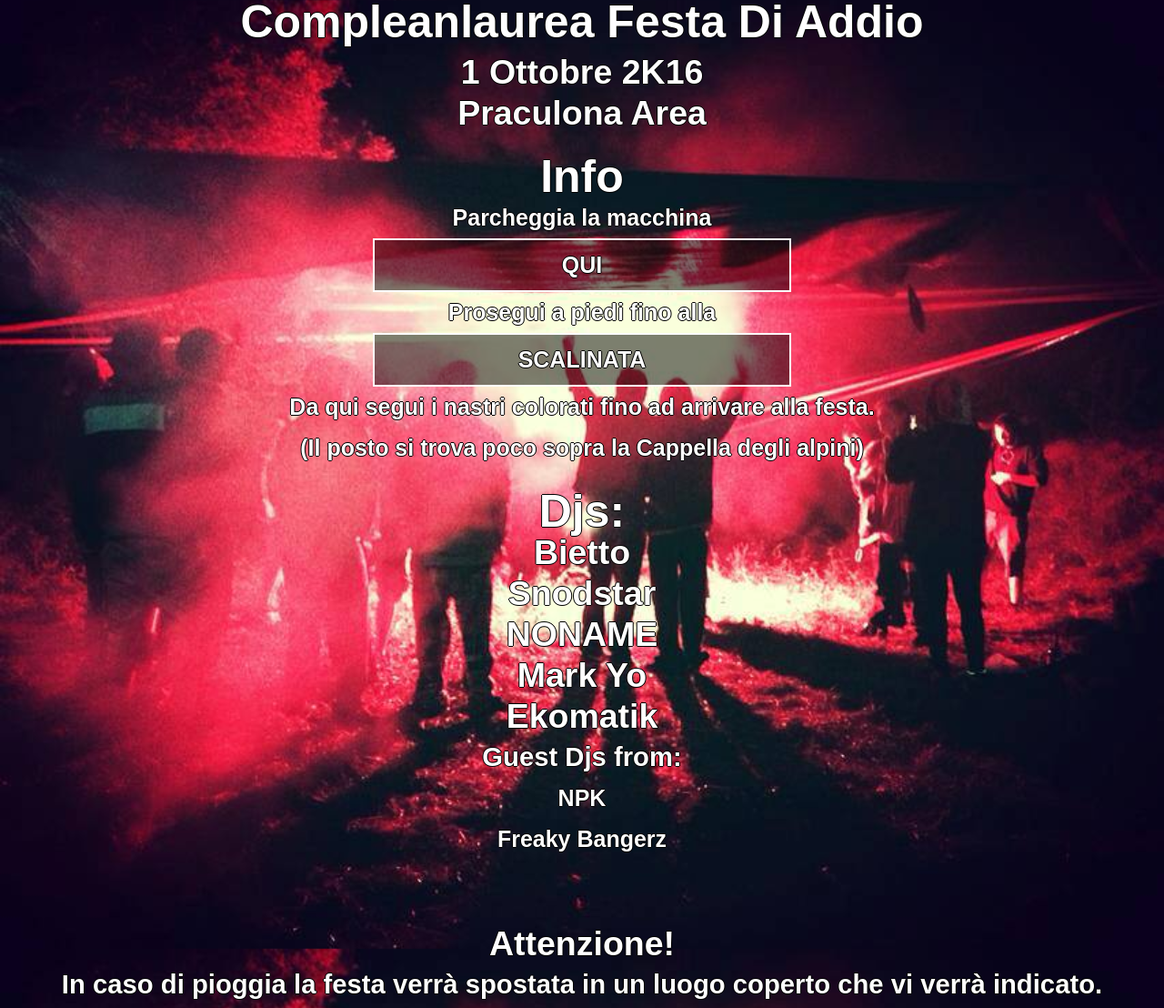
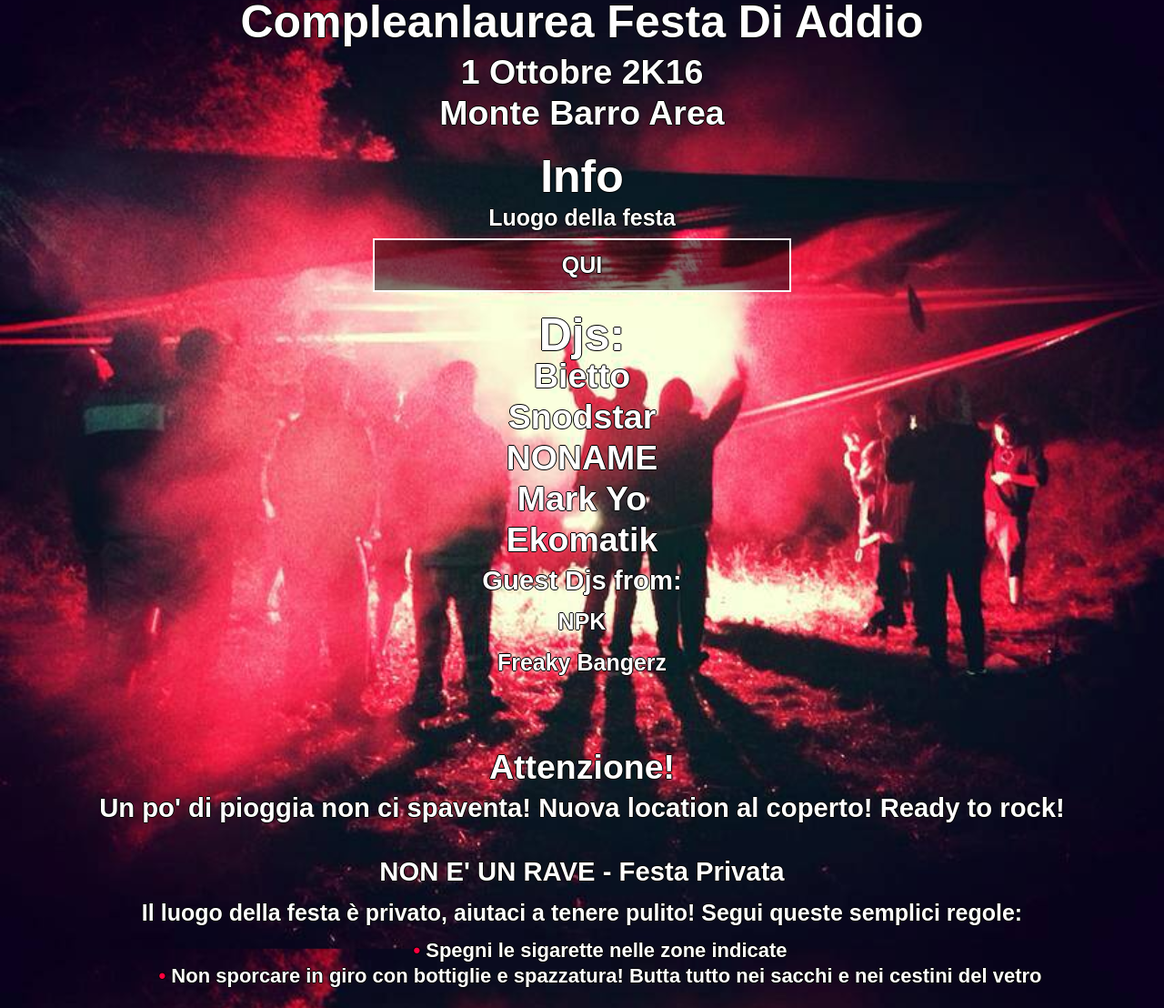
Before and after one commit to praculona-party/praculona-party.github.io, a website: page index.html in a window 1280 px wide. Shown: the top 1108 px of the page at 91% size. Drawn offline with Linux system fonts and the light colour scheme; a web font is replaced by a local one.

Commit message:
index.htm updated with new location and infos.

```diff
--- a/index.html
+++ b/index.html
@@ -14,11 +14,14 @@
 <body>
   <h1 class="title">Compleanlaurea Festa Di Addio</h1>
 
+
   <div class="subtitle">
     <h2>1 Ottobre 2K16</h2>
-    <h2>Praculona Area</h2>
+<!--    <h2>Praculona Area</h2> -->
+    <h2> Monte Barro Area </h2>
   </div>
 
+ <!--
   <div class="infoline">
     <h1>Info</h1>
     <h4>
@@ -38,7 +41,18 @@
       (Il posto si trova poco sopra la Cappella degli alpini)
     </h4>
   </div>
+  -->
 
+  <div class="infoline">
+    <h1>Info</h1>
+    <h4>
+      Luogo della festa
+      <div class="position">
+        <a href="javascript:void(0)" title="Join the party!" onclick="openPosition(45.8314, 9.36875)">
+          <div class="position-btn">QUI</div>
+        </a>
+      </div>
+  </div>
 
   <div class="djs">
     <h1>Djs:</h1>
@@ -57,7 +71,7 @@
 
   <div class="weather-alert">
     <h2>Attenzione!</h2>
-    <h3>In caso di pioggia la festa verrà spostata in un luogo coperto che vi verrà indicato.</h3>
+    <h3>Un po' di pioggia non ci spaventa! Nuova location al coperto! Ready to rock!</h3>
   </div>
 
   <div class="disclaimer">
```
